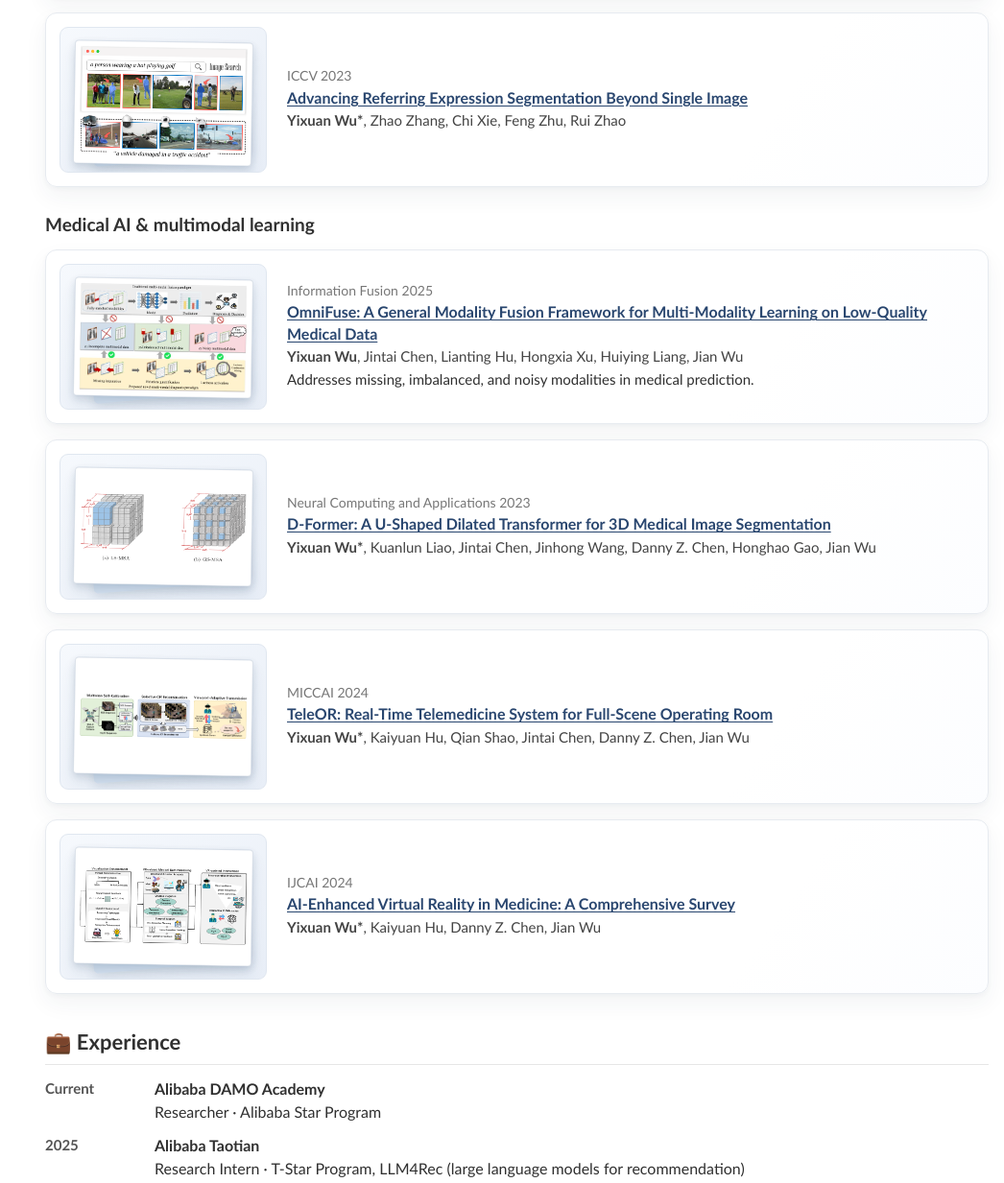
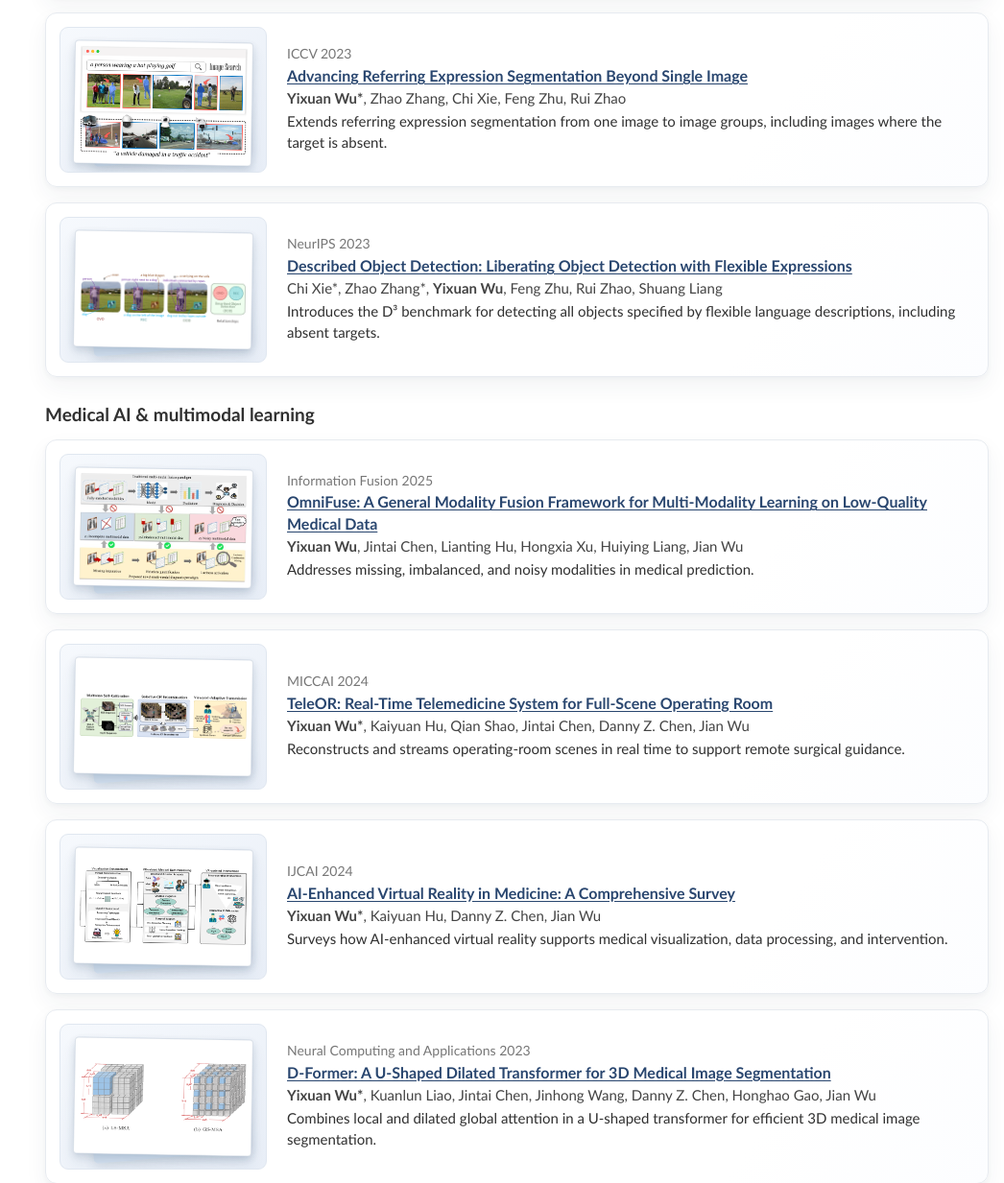
Before and after one commit to yixuan730/yixuan730.github.io, a plain HTML site: page index.html in a window 1280 px wide. Shown: the part 1116-2349 px from the top of the page at 96% size, without its empty margins (234-1280 px from the left). Drawn offline with Linux system fonts and the light colour scheme.

Commit message:
Add selected publications, figures, and collaboration invitation

```diff
--- a/index.html
+++ b/index.html
@@ -43,7 +43,7 @@
         <h1 class="visually-hidden">About Yixuan Wu</h1>
         <p>Hi, I am <strong>Yixuan Wu (Chloe)</strong>. I joined <strong>Alibaba DAMO Academy</strong> as a Researcher through the <strong>Alibaba Star Program</strong>, working on multimodal foundation models. I also hold a research position at <strong>Zhejiang University</strong>, working with <a href="https://person.zju.edu.cn/en/wujian" target="_blank" rel="noopener noreferrer">Prof. Jian Wu</a>.</p>
         <p>I pursued my Ph.D. at Zhejiang University under the supervision of <a href="https://person.zju.edu.cn/en/wujian" target="_blank" rel="noopener noreferrer">Prof. Jian Wu</a> and work closely with <a href="https://whatashot.github.io/" target="_blank" rel="noopener noreferrer">Assistant Prof. Jintai Chen</a>. During my Ph.D., I was a Visiting Scholar with the <a href="https://torrvision.com/" target="_blank" rel="noopener noreferrer">Torr Vision Group (TVG)</a> at the <strong>University of Oxford</strong>, working with <a href="https://eng.ox.ac.uk/people/philip-torr" target="_blank" rel="noopener noreferrer">Prof. Philip Torr</a> and <a href="https://jindonggu.github.io/" target="_blank" rel="noopener noreferrer">Dr. Jindong Gu</a>. I completed my undergraduate studies at <strong>Zhejiang University</strong>, during which I was a visiting student at <strong>Yale University</strong>.</p>
-        <p>My research interests include <strong>multimodal foundation models</strong>, <strong>fine-grained perception and reasoning</strong>, and <strong>medical AI</strong>. <span class="opportunity-note">I welcome collaborations with researchers in academia and industry. If you are interested in a research internship with me, please <a href="mailto:wyx_chloe@zju.edu.cn?subject=Research%20Internship%20Inquiry">email me your CV and a brief introduction</a>.</span></p>
+        <p>My research interests include <strong>multimodal foundation models</strong>, <strong>fine-grained perception and reasoning</strong>, and <strong>medical AI</strong>. <span class="opportunity-note">I welcome research collaborations with colleagues in academia and industry and am happy to connect for a ☕ coffee chat. If you are interested in an internship at Alibaba DAMO Academy or <a href="http://realdoctor.zju.edu.cn/index">Zhejiang University's RealDoctor AI Research Center</a>, please <a href="mailto:wyx_chloe@zju.edu.cn?subject=Research%20Internship%20Inquiry">email me</a> your CV.</span></p>
         <div class="interest-row" aria-label="Research interests">
           <span>Multimodal Foundation Models</span><span>Fine-grained Perception &amp; Reasoning</span><span>Medical AI</span>
         </div>
@@ -56,17 +56,20 @@
         <h3 class="group-title">Multimodal foundation models</h3>
         <div class="paper-list">
           <article class="paper"><div class="paper-figure"><img src="postalign.png" alt="Figure 2: PostAlign method pipeline" loading="lazy"></div><div><div class="paper-meta">ICLR 2026</div><h4><a href="https://arxiv.org/abs/2506.17901" target="_blank" rel="noopener noreferrer">PostAlign: Multimodal Grounding as a Corrective Lens for MLLMs</a></h4><p class="authors"><strong>Yixuan Wu</strong>, Yang Zhang, Jian Wu, Philip Torr, Jindong Gu</p><p>Connects model answers to visual regions and textual rationales to improve fine-grained understanding.</p></div></article>
-          <article class="paper"><div class="paper-figure"><img src="hulk.png" alt="Figure 1: HULK human-centric tasks and results" loading="lazy"></div><div><div class="paper-meta">IEEE TPAMI 2025</div><h4><a href="https://arxiv.org/abs/2312.01697" target="_blank" rel="noopener noreferrer">HULK: A Universal Knowledge Translator for Human-Centric Tasks</a></h4><p class="authors">Yizhou Wang, <strong>Yixuan Wu*</strong>, Weizhen He, Xun Guo, Feng Zhu, et al.</p></div></article>
+          <article class="paper"><div class="paper-figure"><img src="hulk.png" alt="Figure 1: HULK human-centric tasks and results" loading="lazy"></div><div><div class="paper-meta">IEEE TPAMI 2025</div><h4><a href="https://arxiv.org/abs/2312.01697" target="_blank" rel="noopener noreferrer">HULK: A Universal Knowledge Translator for Human-Centric Tasks</a></h4><p class="authors">Yizhou Wang, <strong>Yixuan Wu*</strong>, Weizhen He, Xun Guo, Feng Zhu, et al.</p><p>Unifies 2D, 3D, skeleton, and vision-language human-centric tasks without task-specific fine-tuning.</p></div></article>
           <article class="paper"><div class="paper-figure"><img src="dettoolchain.png" alt="Figure 1: DetToolChain framework" loading="lazy"></div><div><div class="paper-meta">ECCV 2024</div><h4><a href="https://arxiv.org/abs/2403.12488" target="_blank" rel="noopener noreferrer">DetToolChain: A New Prompting Paradigm to Unleash Detection Ability of MLLM</a></h4><p class="authors"><strong>Yixuan Wu*</strong>, Yizhou Wang, Shixiang Tang, Wenhao Wu, Tong He, Wanli Ouyang, Philip Torr, Jian Wu</p><p>A prompting toolkit and detection reasoning chain for zero-shot object detection with MLLMs.</p></div></article>
-          <article class="paper"><div class="paper-figure"><img src="gres.png" alt="Figure 1: group-wise referring expression segmentation examples" loading="lazy"></div><div><div class="paper-meta">ICCV 2023</div><h4><a href="https://openaccess.thecvf.com/content/ICCV2023/html/Wu_Advancing_Referring_Expression_Segmentation_Beyond_Single_Image_ICCV_2023_paper.html" target="_blank" rel="noopener noreferrer">Advancing Referring Expression Segmentation Beyond Single Image</a></h4><p class="authors"><strong>Yixuan Wu*</strong>, Zhao Zhang, Chi Xie, Feng Zhu, Rui Zhao</p></div></article>
+          <article class="paper"><div class="paper-figure"><img src="gres.png" alt="Figure 1: group-wise referring expression segmentation examples" loading="lazy"></div><div><div class="paper-meta">ICCV 2023</div><h4><a href="https://openaccess.thecvf.com/content/ICCV2023/html/Wu_Advancing_Referring_Expression_Segmentation_Beyond_Single_Image_ICCV_2023_paper.html" target="_blank" rel="noopener noreferrer">Advancing Referring Expression Segmentation Beyond Single Image</a></h4><p class="authors"><strong>Yixuan Wu*</strong>, Zhao Zhang, Chi Xie, Feng Zhu, Rui Zhao</p><p>Extends referring expression segmentation from one image to image groups, including images where the target is absent.</p></div></article>
+          <article class="paper"><div class="paper-figure"><img src="dod.png" alt="Figure 1: Described Object Detection examples" loading="lazy"></div><div><div class="paper-meta">NeurIPS 2023</div><h4><a href="https://papers.nips.cc/paper_files/paper/2023/hash/f9fd24fd32eccc14cd3ecd3716a1cbf8-Abstract-Conference.html" target="_blank" rel="noopener noreferrer">Described Object Detection: Liberating Object Detection with Flexible Expressions</a></h4><p class="authors">Chi Xie*, Zhao Zhang*, <strong>Yixuan Wu</strong>, Feng Zhu, Rui Zhao, Shuang Liang</p><p>Introduces the D³ benchmark for detecting all objects specified by flexible language descriptions, including absent targets.</p></div></article>
         </div>
 
         <h3 class="group-title">Medical AI &amp; multimodal learning</h3>
         <div class="paper-list">
           <article class="paper"><div class="paper-figure"><img src="omnifuse.jpg" alt="Figure 1: OmniFuse approach to low-quality medical modalities" loading="lazy"></div><div><div class="paper-meta">Information Fusion 2025</div><h4><a href="https://doi.org/10.1016/j.inffus.2024.102890" target="_blank" rel="noopener noreferrer">OmniFuse: A General Modality Fusion Framework for Multi-Modality Learning on Low-Quality Medical Data</a></h4><p class="authors"><strong>Yixuan Wu</strong>, Jintai Chen, Lianting Hu, Hongxia Xu, Huiying Liang, Jian Wu</p><p>Addresses missing, imbalanced, and noisy modalities in medical prediction.</p></div></article>
-          <article class="paper"><div class="paper-figure"><img src="dformer.png" alt="Figure 3: D-Former local and global attention diagrams" loading="lazy"></div><div><div class="paper-meta">Neural Computing and Applications 2023</div><h4><a href="https://arxiv.org/abs/2201.00462" target="_blank" rel="noopener noreferrer">D-Former: A U-Shaped Dilated Transformer for 3D Medical Image Segmentation</a></h4><p class="authors"><strong>Yixuan Wu*</strong>, Kuanlun Liao, Jintai Chen, Jinhong Wang, Danny Z. Chen, Honghao Gao, Jian Wu</p></div></article>
-          <article class="paper"><div class="paper-figure"><img src="teleor.png" alt="Figure 1: TeleOR system pipeline" loading="lazy"></div><div><div class="paper-meta">MICCAI 2024</div><h4><a href="https://papers.miccai.org/miccai-2024/764-Paper0757.html" target="_blank" rel="noopener noreferrer">TeleOR: Real-Time Telemedicine System for Full-Scene Operating Room</a></h4><p class="authors"><strong>Yixuan Wu*</strong>, Kaiyuan Hu, Qian Shao, Jintai Chen, Danny Z. Chen, Jian Wu</p></div></article>
-          <article class="paper"><div class="paper-figure"><img src="vr.png" alt="Figure 1: AI-enhanced VR workflow in medical services" loading="lazy"></div><div><div class="paper-meta">IJCAI 2024</div><h4><a href="https://www.ijcai.org/proceedings/2024/0920.pdf" target="_blank" rel="noopener noreferrer">AI-Enhanced Virtual Reality in Medicine: A Comprehensive Survey</a></h4><p class="authors"><strong>Yixuan Wu*</strong>, Kaiyuan Hu, Danny Z. Chen, Jian Wu</p></div></article>
+          <article class="paper"><div class="paper-figure"><img src="teleor.png" alt="Figure 1: TeleOR system pipeline" loading="lazy"></div><div><div class="paper-meta">MICCAI 2024</div><h4><a href="https://papers.miccai.org/miccai-2024/764-Paper0757.html" target="_blank" rel="noopener noreferrer">TeleOR: Real-Time Telemedicine System for Full-Scene Operating Room</a></h4><p class="authors"><strong>Yixuan Wu*</strong>, Kaiyuan Hu, Qian Shao, Jintai Chen, Danny Z. Chen, Jian Wu</p><p>Reconstructs and streams operating-room scenes in real time to support remote surgical guidance.</p></div></article>
+          <article class="paper"><div class="paper-figure"><img src="vr.png" alt="Figure 1: AI-enhanced VR workflow in medical services" loading="lazy"></div><div><div class="paper-meta">IJCAI 2024</div><h4><a href="https://www.ijcai.org/proceedings/2024/0920.pdf" target="_blank" rel="noopener noreferrer">AI-Enhanced Virtual Reality in Medicine: A Comprehensive Survey</a></h4><p class="authors"><strong>Yixuan Wu*</strong>, Kaiyuan Hu, Danny Z. Chen, Jian Wu</p><p>Surveys how AI-enhanced virtual reality supports medical visualization, data processing, and intervention.</p></div></article>
+          <article class="paper"><div class="paper-figure"><img src="dformer.png" alt="Figure 3: D-Former local and global attention diagrams" loading="lazy"></div><div><div class="paper-meta">Neural Computing and Applications 2023</div><h4><a href="https://arxiv.org/abs/2201.00462" target="_blank" rel="noopener noreferrer">D-Former: A U-Shaped Dilated Transformer for 3D Medical Image Segmentation</a></h4><p class="authors"><strong>Yixuan Wu*</strong>, Kuanlun Liao, Jintai Chen, Jinhong Wang, Danny Z. Chen, Honghao Gao, Jian Wu</p><p>Combines local and dilated global attention in a U-shaped transformer for efficient 3D medical image segmentation.</p></div></article>
+          <article class="paper"><div class="paper-figure"><img src="gcl.png" alt="Figure 1: GCL multi-perspective meta-label contrastive learning" loading="lazy"></div><div><div class="paper-meta">ACM Multimedia 2023</div><h4><a href="https://doi.org/10.1145/3581783.3612113" target="_blank" rel="noopener noreferrer">GCL: Gradient-Guided Contrastive Learning for Medical Image Segmentation with Multi-Perspective Meta Labels</a></h4><p class="authors"><strong>Yixuan Wu</strong>, Jintai Chen, Jiahuan Yan, Yiheng Zhu, Danny Z. Chen, Jian Wu</p><p>Uses gradient-guided contrastive learning to reconcile multiple meta labels and improve segmentation with limited annotations.</p></div></article>
+          <article class="paper"><div class="paper-figure"><img src="oneseg.png" alt="Figure 1: OneSeg training and annotation propagation pipeline" loading="lazy"></div><div><div class="paper-meta">MICCAI 2022</div><h4><a href="https://doi.org/10.1007/978-3-031-16452-1_24" target="_blank" rel="noopener noreferrer">Self-Learning and One-Shot Learning Based Single-Slice Annotation for 3D Medical Image Segmentation</a></h4><p class="authors"><strong>Yixuan Wu</strong>, Bo Zheng, Jintai Chen, Danny Z. Chen, Jian Wu</p><p>Propagates one annotated slice through a 3D scan, achieving competitive segmentation with less than 1% labeled data.</p></div></article>
         </div>
       </section>
 
```
Also changed, not shown: dod.png (added), gcl.png (added), oneseg.png (added).
